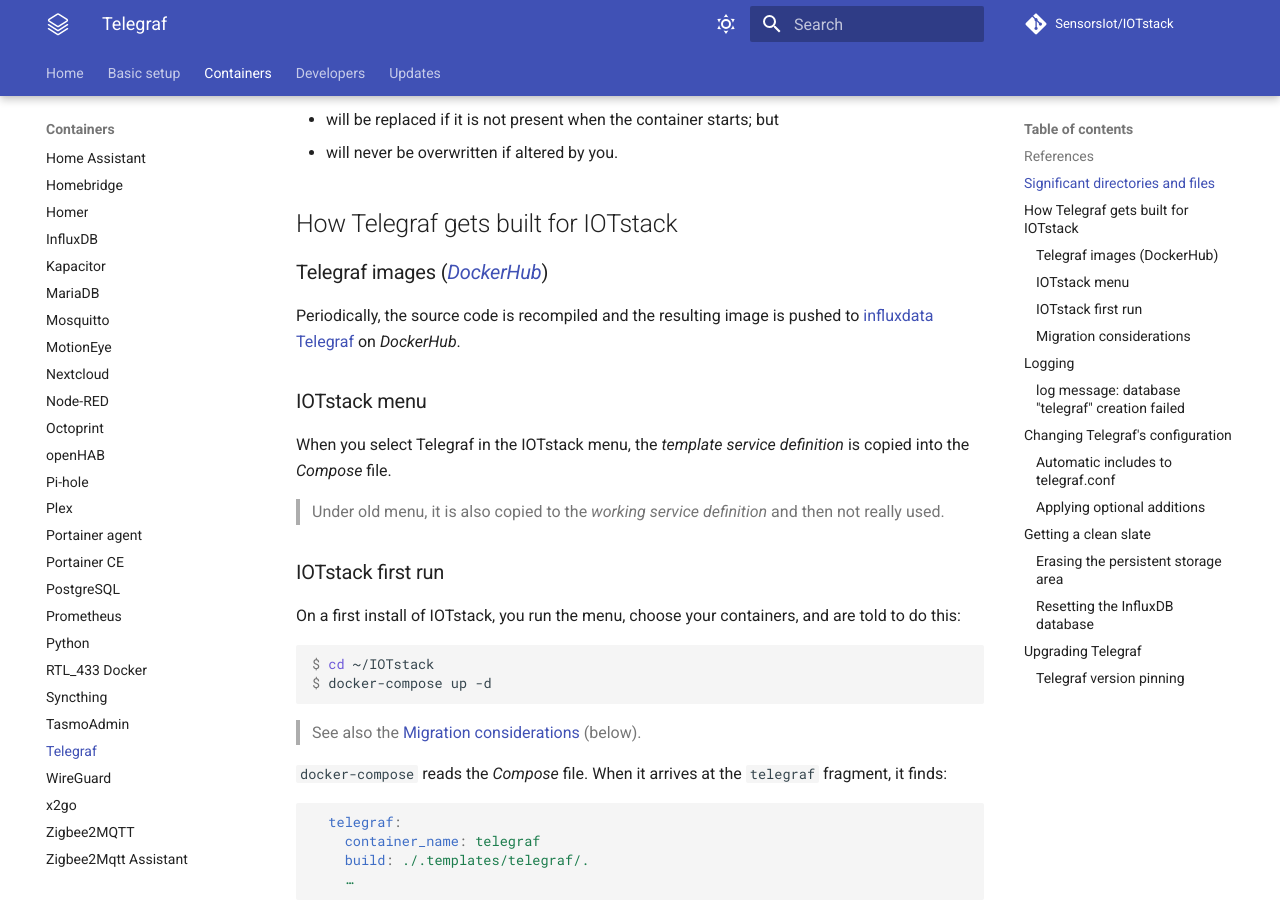
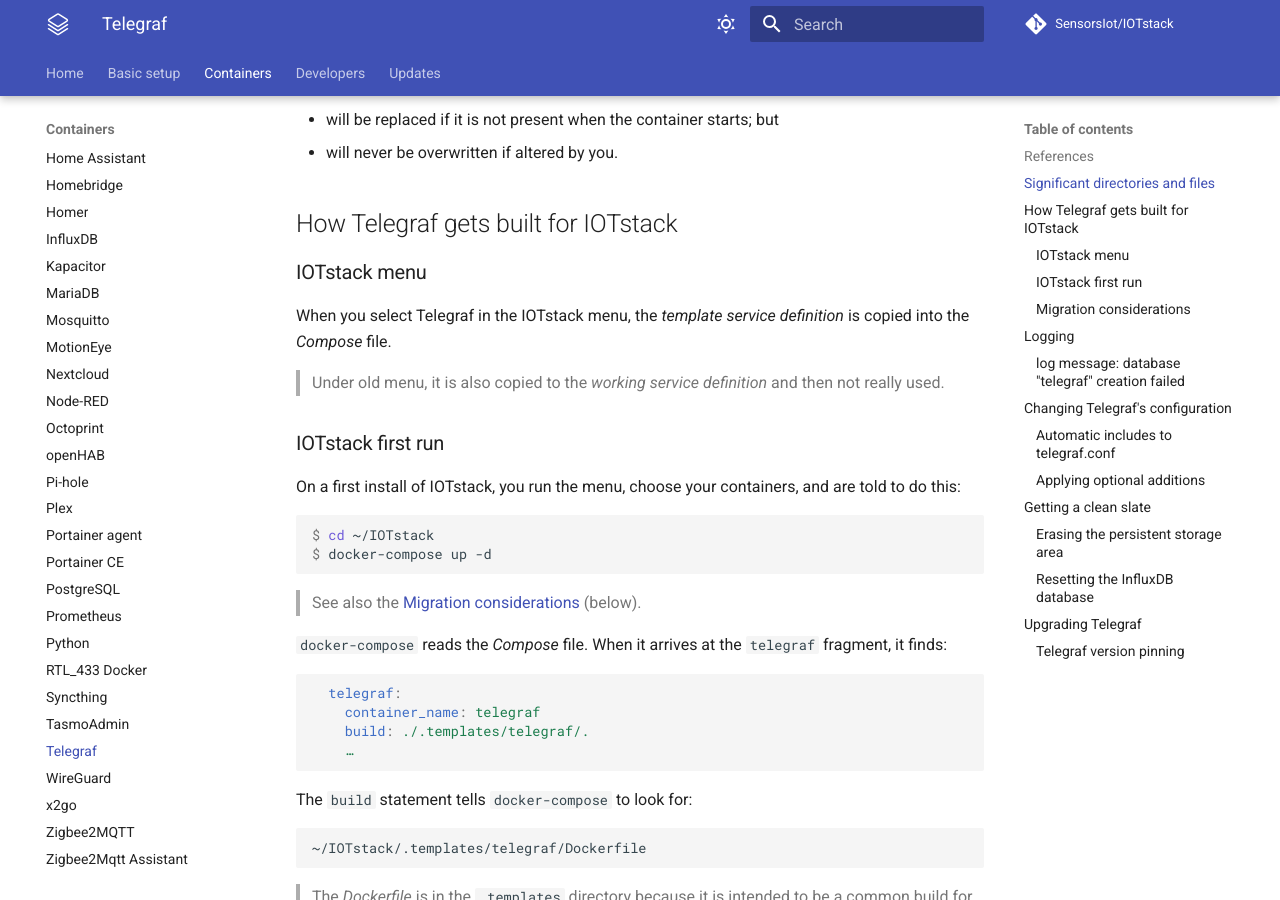
Before and after one commit to gcgarner/IOTstack, an MkDocs documentation site: the page built from docs/Containers/Telegraf.md, in a window 1280 px wide and 900 px high, scrolled down 1431 px. Built offline with MkDocs 1.6.1 and Material for MkDocs 9.7.7, drawn with Linux system fonts in a browser that asks for light colours; comment, search, counter and statistics services are not loaded.

Commit message:
docs/Telegraf: prune duplicate links to DockerHub

```diff
--- a/docs/Containers/Telegraf.md
+++ b/docs/Containers/Telegraf.md
@@ -55,10 +55,6 @@
 
 ## How Telegraf gets built for IOTstack { #howTelegrafIOTstackGetsBuilt }
 
-### Telegraf images ([*DockerHub*](https://hub.docker.com)) { #dockerHubImages }
-
-Periodically, the source code is recompiled and the resulting image is pushed to [influxdata Telegraf](https://hub.docker.com/_/telegraf?tab=tags&page=1&ordering=last_updated) on *DockerHub*.
-
 ### IOTstack menu { #iotstackMenu }
 
 When you select Telegraf in the IOTstack menu, the *template service definition* is copied into the *Compose* file.
@@ -101,7 +97,7 @@
 
 > If you need to pin to a particular version of Telegraf, the *Dockerfile* is the place to do it. See [Telegraf version pinning](#versionPinning).
 
-The `FROM` statement tells the build process to pull down the ***base image*** from [*DockerHub*](https://hub.docker.com).
+The `FROM` statement tells the build process to pull down the ***base image*** from [*DockerHub*](https://hub.docker.com/_/telegraf?tab=tags&page=1&ordering=last_updated&name=latest).
 
 > It is a ***base*** image in the sense that it never actually runs as a container on your Raspberry Pi.
 
```
